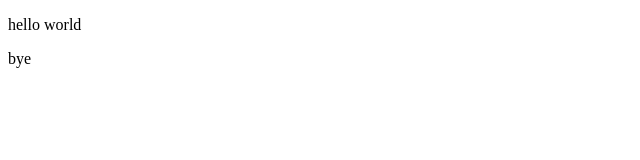
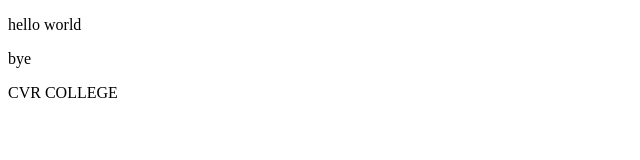
Before and after one commit to SirigajjeDurga7/first, a plain HTML site: page index.html in a window 1280 px wide. Shown: the whole page, without its empty margins (0-640 px from the left). Drawn offline with Linux system fonts and the light colour scheme.

Commit message:
commited in master branch

```diff
--- a/index.html
+++ b/index.html
@@ -8,5 +8,6 @@
 <body>
     <p>hello world</p>
     <p>bye</p>
+    <p>CVR COLLEGE  </p>
 </body>
 </html>
```
